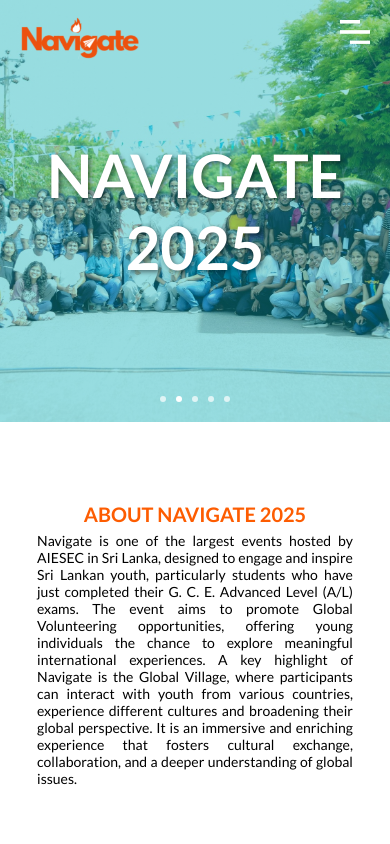
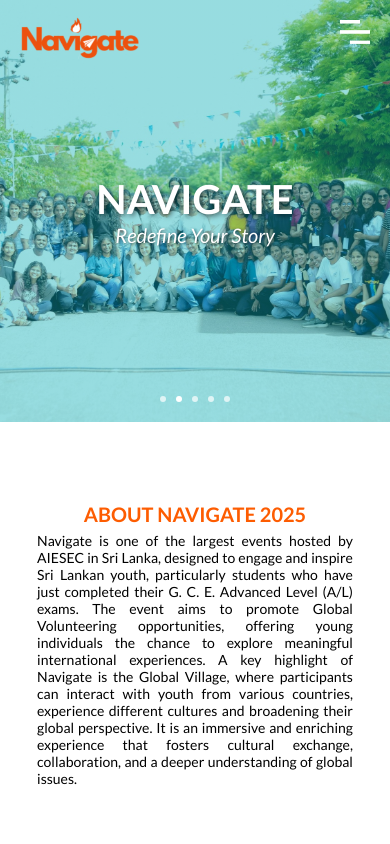
Before and after one commit to thushanths09/Navigate-2025, a React (Vite) app: page / in a window 390 px wide. Shown: the top 844 px of the page. Built offline with nearby package versions, Linux system fonts and the light colour scheme.

Commit message:
title update

```diff
--- a/src/Components/dummy/dummy.css
+++ b/src/Components/dummy/dummy.css
@@ -60,16 +60,30 @@
   left: 50%;
   transform: translate(-50%, -50%);
   text-align: center;
-  font-size: 100px;
+  z-index: 2;
+}
+
+/* Main Title - NAVIGATE */
+.main-title {
+  font-size: 200px; /* Larger size for "Navigate" */
   font-weight: 600;
   color: #fff;
   text-shadow: 2px 2px 5px rgba(0, 0, 0, 0.5);
-  z-index: 2;
+  /*margin: 0; /* Remove default margin */
+}
+
+/* Quote - Redefine Your Story */
+.quote {
+  font-size: 40px; /* Smaller size for the quote */
+  color: #fff;
+  font-style: italic;
+  text-shadow: 1px 1px 3px rgba(0, 0, 0, 0.5);
+  /*margin-top: 10px; /* Add space between the title and quote */
 }
 
 /* Dot Navigation */
 .dot-navigation {
-  position: absolute; /* Absolute positioning within the slider container */
+  position: absolute;
   bottom: 20px;
   left: 50%;
   transform: translateX(-50%);
@@ -93,37 +107,38 @@
 
 /* Media Queries */
 @media (max-width: 1024px) {
-  .dummy_head {
-    font-size: 60px;
+  .main-title {
+    font-size: 80px;
   }
-  .dot {
-    width: 10px;
-    height: 10px;
+  .quote {
+    font-size: 30px;
   }
 }
 
 @media (max-width: 768px) {
-  .dummy_head {
-    font-size: 40px;
+  .main-title {
+    font-size: 60px;
   }
-  .dot {
-    width: 8px;
-    height: 8px;
+  .quote {
+    font-size: 24px;
   }
 }
 
 @media (max-width: 480px) {
-  .slider-container{
+  .slider-container {
     height: 50vh;
   }
-  .slider-item{
+  .slider-item {
     height: 50vh;
   }
 
+  .main-title {
+    font-size: 40px;
+  }
+  .quote {
+    font-size: 20px;
+  }
 
-  .dummy_head {
-    font-size: 30px;
-  }
   .dot {
     width: 6px;
     height: 6px;
--- a/src/Components/dummy/dummy.jsx
+++ b/src/Components/dummy/dummy.jsx
@@ -44,7 +44,8 @@
         ))}
       </div>
       <div className="dummy_head">
-        <h1>NAVIGATE 2025</h1>
+        <h1 className="main-title">NAVIGATE</h1>
+        <p className="quote">Redefine Your Story</p>
       </div>
     </div>
   );
```
